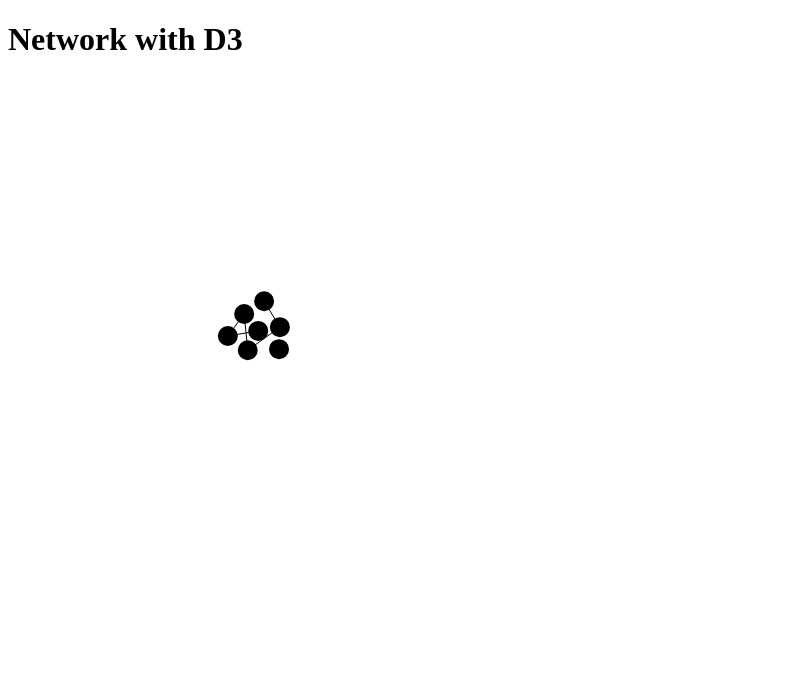
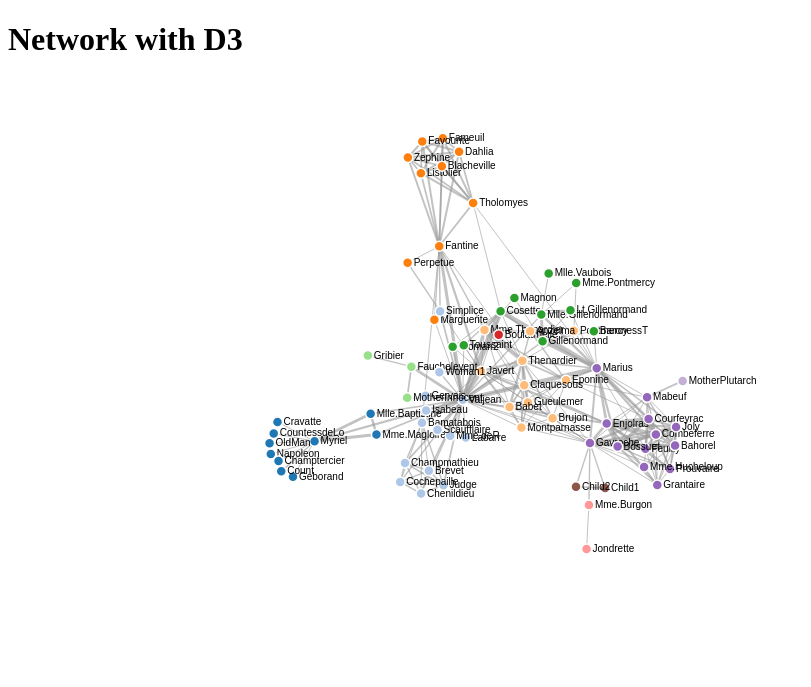
Before and after one commit to deva-sou/glog-project, a website: page app/index.html in a window 1280 px wide. Shown: the whole page, without its empty margins (0-811 px from the left). Drawn offline with nearby package versions, Linux system fonts and the light colour scheme.

Commit message:
integration of template

```diff
--- a/app/index.html
+++ b/app/index.html
@@ -1,13 +1,34 @@
 <!DOCTYPE html>
 <html lang="en">
+<style>
+    .links line {
+        stroke: #999;
+        stroke-opacity: 0.6;
+    }
+
+    .nodes circle {
+        stroke: #fff;
+        stroke-width: 1.5px;
+    }
+
+    text {
+        font-family: sans-serif;
+        font-size: 10px;
+    }
+</style>
+
 <head>
     <meta charset="UTF-8">
     <title>Networks with D3</title>
-    <body>
-        <h1>Network with D3</h1>
-        <canvas id="network" width="500" height="500"></canvas>
-        <script src="https://d3js.org/d3.v7.min.js"></script>
-        <script type='text/javascript' src="scripts/network.js"></script>
-    </body>
+
+<body>
+    <h1>Network with D3</h1>
+    <!-- <canvas id="network" width="500" height="500"></canvas> -->
+    <script src="https://d3js.org/d3.v4.min.js"></script>
+    <!-- <script type='text/javascript' src="scripts/network.js"></script> -->
+    <svg width="960" height="600"></svg>
+    <script src="scripts/graph.js"></script>
+</body>
 </head>
+
 </html>
--- /dev/null
+++ b/app/scripts/graph.js
@@ -0,0 +1,86 @@
+var svg = d3.select("svg"),
+    width = +svg.attr("width"),
+    height = +svg.attr("height");
+
+var color = d3.scaleOrdinal(d3.schemeCategory20);
+
+var simulation = d3.forceSimulation()
+    .force("link", d3.forceLink().id(function(d) { return d.id; }))
+    .force("charge", d3.forceManyBody())
+    .force("center", d3.forceCenter(width / 2, height / 2));
+
+d3.json("scripts/miserables.json", function(error, graph) {
+  if (error) throw error;
+
+  var link = svg.append("g")
+      .attr("class", "links")
+    .selectAll("line")
+    .data(graph.links)
+    .enter().append("line")
+      .attr("stroke-width", function(d) { return Math.sqrt(d.value); });
+
+  var node = svg.append("g")
+      .attr("class", "nodes")
+    .selectAll("g")
+    .data(graph.nodes)
+    .enter().append("g")
+
+  var circles = node.append("circle")
+    .attr("r", 5)
+    .attr("fill", function(d) { return color(d.group); });
+
+  // Create a drag handler and append it to the node object instead
+  var drag_handler = d3.drag()
+      .on("start", dragstarted)
+      .on("drag", dragged)
+      .on("end", dragended);
+
+  drag_handler(node);
+
+  var lables = node.append("text")
+      .text(function(d) {
+        return d.id;
+      })
+      .attr('x', 6)
+      .attr('y', 3);
+
+  node.append("title")
+      .text(function(d) { return d.id; });
+
+  simulation
+      .nodes(graph.nodes)
+      .on("tick", ticked);
+
+  simulation.force("link")
+      .links(graph.links);
+
+  function ticked() {
+    link
+        .attr("x1", function(d) { return d.source.x; })
+        .attr("y1", function(d) { return d.source.y; })
+        .attr("x2", function(d) { return d.target.x; })
+        .attr("y2", function(d) { return d.target.y; });
+
+    node
+        .attr("transform", function(d) {
+          return "translate(" + d.x + "," + d.y + ")";
+        })
+  }
+});
+
+function dragstarted(d) {
+  if (!d3.event.active) simulation.alphaTarget(0.3).restart();
+  d.fx = d.x;
+  d.fy = d.y;
+}
+
+function dragged(d) {
+  d.fx = d3.event.x;
+  d.fy = d3.event.y;
+}
+
+function dragended(d) {
+  if (!d3.event.active) simulation.alphaTarget(0);
+  d.fx = null;
+  d.fy = null;
+}
--- /dev/null
+++ b/app/scripts/miserables.json
@@ -0,0 +1,337 @@
+{
+    "nodes": [
+      {"id": "Myriel", "group": 1},
+      {"id": "Napoleon", "group": 1},
+      {"id": "Mlle.Baptistine", "group": 1},
+      {"id": "Mme.Magloire", "group": 1},
+      {"id": "CountessdeLo", "group": 1},
+      {"id": "Geborand", "group": 1},
+      {"id": "Champtercier", "group": 1},
+      {"id": "Cravatte", "group": 1},
+      {"id": "Count", "group": 1},
+      {"id": "OldMan", "group": 1},
+      {"id": "Labarre", "group": 2},
+      {"id": "Valjean", "group": 2},
+      {"id": "Marguerite", "group": 3},
+      {"id": "Mme.deR", "group": 2},
+      {"id": "Isabeau", "group": 2},
+      {"id": "Gervais", "group": 2},
+      {"id": "Tholomyes", "group": 3},
+      {"id": "Listolier", "group": 3},
+      {"id": "Fameuil", "group": 3},
+      {"id": "Blacheville", "group": 3},
+      {"id": "Favourite", "group": 3},
+      {"id": "Dahlia", "group": 3},
+      {"id": "Zephine", "group": 3},
+      {"id": "Fantine", "group": 3},
+      {"id": "Mme.Thenardier", "group": 4},
+      {"id": "Thenardier", "group": 4},
+      {"id": "Cosette", "group": 5},
+      {"id": "Javert", "group": 4},
+      {"id": "Fauchelevent", "group": 0},
+      {"id": "Bamatabois", "group": 2},
+      {"id": "Perpetue", "group": 3},
+      {"id": "Simplice", "group": 2},
+      {"id": "Scaufflaire", "group": 2},
+      {"id": "Woman1", "group": 2},
+      {"id": "Judge", "group": 2},
+      {"id": "Champmathieu", "group": 2},
+      {"id": "Brevet", "group": 2},
+      {"id": "Chenildieu", "group": 2},
+      {"id": "Cochepaille", "group": 2},
+      {"id": "Pontmercy", "group": 4},
+      {"id": "Boulatruelle", "group": 6},
+      {"id": "Eponine", "group": 4},
+      {"id": "Anzelma", "group": 4},
+      {"id": "Woman2", "group": 5},
+      {"id": "MotherInnocent", "group": 0},
+      {"id": "Gribier", "group": 0},
+      {"id": "Jondrette", "group": 7},
+      {"id": "Mme.Burgon", "group": 7},
+      {"id": "Gavroche", "group": 8},
+      {"id": "Gillenormand", "group": 5},
+      {"id": "Magnon", "group": 5},
+      {"id": "Mlle.Gillenormand", "group": 5},
+      {"id": "Mme.Pontmercy", "group": 5},
+      {"id": "Mlle.Vaubois", "group": 5},
+      {"id": "Lt.Gillenormand", "group": 5},
+      {"id": "Marius", "group": 8},
+      {"id": "BaronessT", "group": 5},
+      {"id": "Mabeuf", "group": 8},
+      {"id": "Enjolras", "group": 8},
+      {"id": "Combeferre", "group": 8},
+      {"id": "Prouvaire", "group": 8},
+      {"id": "Feuilly", "group": 8},
+      {"id": "Courfeyrac", "group": 8},
+      {"id": "Bahorel", "group": 8},
+      {"id": "Bossuet", "group": 8},
+      {"id": "Joly", "group": 8},
+      {"id": "Grantaire", "group": 8},
+      {"id": "MotherPlutarch", "group": 9},
+      {"id": "Gueulemer", "group": 4},
+      {"id": "Babet", "group": 4},
+      {"id": "Claquesous", "group": 4},
+      {"id": "Montparnasse", "group": 4},
+      {"id": "Toussaint", "group": 5},
+      {"id": "Child1", "group": 10},
+      {"id": "Child2", "group": 10},
+      {"id": "Brujon", "group": 4},
+      {"id": "Mme.Hucheloup", "group": 8}
+    ],
+    "links": [
+      {"source": "Napoleon", "target": "Myriel", "value": 1},
+      {"source": "Mlle.Baptistine", "target": "Myriel", "value": 8},
+      {"source": "Mme.Magloire", "target": "Myriel", "value": 10},
+      {"source": "Mme.Magloire", "target": "Mlle.Baptistine", "value": 6},
+      {"source": "CountessdeLo", "target": "Myriel", "value": 1},
+      {"source": "Geborand", "target": "Myriel", "value": 1},
+      {"source": "Champtercier", "target": "Myriel", "value": 1},
+      {"source": "Cravatte", "target": "Myriel", "value": 1},
+      {"source": "Count", "target": "Myriel", "value": 2},
+      {"source": "OldMan", "target": "Myriel", "value": 1},
+      {"source": "Valjean", "target": "Labarre", "value": 1},
+      {"source": "Valjean", "target": "Mme.Magloire", "value": 3},
+      {"source": "Valjean", "target": "Mlle.Baptistine", "value": 3},
+      {"source": "Valjean", "target": "Myriel", "value": 5},
+      {"source": "Marguerite", "target": "Valjean", "value": 1},
+      {"source": "Mme.deR", "target": "Valjean", "value": 1},
+      {"source": "Isabeau", "target": "Valjean", "value": 1},
+      {"source": "Gervais", "target": "Valjean", "value": 1},
+      {"source": "Listolier", "target": "Tholomyes", "value": 4},
+      {"source": "Fameuil", "target": "Tholomyes", "value": 4},
+      {"source": "Fameuil", "target": "Listolier", "value": 4},
+      {"source": "Blacheville", "target": "Tholomyes", "value": 4},
+      {"source": "Blacheville", "target": "Listolier", "value": 4},
+      {"source": "Blacheville", "target": "Fameuil", "value": 4},
+      {"source": "Favourite", "target": "Tholomyes", "value": 3},
+      {"source": "Favourite", "target": "Listolier", "value": 3},
+      {"source": "Favourite", "target": "Fameuil", "value": 3},
+      {"source": "Favourite", "target": "Blacheville", "value": 4},
+      {"source": "Dahlia", "target": "Tholomyes", "value": 3},
+      {"source": "Dahlia", "target": "Listolier", "value": 3},
+      {"source": "Dahlia", "target": "Fameuil", "value": 3},
+      {"source": "Dahlia", "target": "Blacheville", "value": 3},
+      {"source": "Dahlia", "target": "Favourite", "value": 5},
+      {"source": "Zephine", "target": "Tholomyes", "value": 3},
+      {"source": "Zephine", "target": "Listolier", "value": 3},
+      {"source": "Zephine", "target": "Fameuil", "value": 3},
+      {"source": "Zephine", "target": "Blacheville", "value": 3},
+      {"source": "Zephine", "target": "Favourite", "value": 4},
+      {"source": "Zephine", "target": "Dahlia", "value": 4},
+      {"source": "Fantine", "target": "Tholomyes", "value": 3},
+      {"source": "Fantine", "target": "Listolier", "value": 3},
+      {"source": "Fantine", "target": "Fameuil", "value": 3},
+      {"source": "Fantine", "target": "Blacheville", "value": 3},
+      {"source": "Fantine", "target": "Favourite", "value": 4},
+      {"source": "Fantine", "target": "Dahlia", "value": 4},
+      {"source": "Fantine", "target": "Zephine", "value": 4},
+      {"source": "Fantine", "target": "Marguerite", "value": 2},
+      {"source": "Fantine", "target": "Valjean", "value": 9},
+      {"source": "Mme.Thenardier", "target": "Fantine", "value": 2},
+      {"source": "Mme.Thenardier", "target": "Valjean", "value": 7},
+      {"source": "Thenardier", "target": "Mme.Thenardier", "value": 13},
+      {"source": "Thenardier", "target": "Fantine", "value": 1},
+      {"source": "Thenardier", "target": "Valjean", "value": 12},
+      {"source": "Cosette", "target": "Mme.Thenardier", "value": 4},
+      {"source": "Cosette", "target": "Valjean", "value": 31},
+      {"source": "Cosette", "target": "Tholomyes", "value": 1},
+      {"source": "Cosette", "target": "Thenardier", "value": 1},
+      {"source": "Javert", "target": "Valjean", "value": 17},
+      {"source": "Javert", "target": "Fantine", "value": 5},
+      {"source": "Javert", "target": "Thenardier", "value": 5},
+      {"source": "Javert", "target": "Mme.Thenardier", "value": 1},
+      {"source": "Javert", "target": "Cosette", "value": 1},
+      {"source": "Fauchelevent", "target": "Valjean", "value": 8},
+      {"source": "Fauchelevent", "target": "Javert", "value": 1},
+      {"source": "Bamatabois", "target": "Fantine", "value": 1},
+      {"source": "Bamatabois", "target": "Javert", "value": 1},
+      {"source": "Bamatabois", "target": "Valjean", "value": 2},
+      {"source": "Perpetue", "target": "Fantine", "value": 1},
+      {"source": "Simplice", "target": "Perpetue", "value": 2},
+      {"source": "Simplice", "target": "Valjean", "value": 3},
+      {"source": "Simplice", "target": "Fantine", "value": 2},
+      {"source": "Simplice", "target": "Javert", "value": 1},
+      {"source": "Scaufflaire", "target": "Valjean", "value": 1},
+      {"source": "Woman1", "target": "Valjean", "value": 2},
+      {"source": "Woman1", "target": "Javert", "value": 1},
+      {"source": "Judge", "target": "Valjean", "value": 3},
+      {"source": "Judge", "target": "Bamatabois", "value": 2},
+      {"source": "Champmathieu", "target": "Valjean", "value": 3},
+      {"source": "Champmathieu", "target": "Judge", "value": 3},
+      {"source": "Champmathieu", "target": "Bamatabois", "value": 2},
+      {"source": "Brevet", "target": "Judge", "value": 2},
+      {"source": "Brevet", "target": "Champmathieu", "value": 2},
+      {"source": "Brevet", "target": "Valjean", "value": 2},
+      {"source": "Brevet", "target": "Bamatabois", "value": 1},
+      {"source": "Chenildieu", "target": "Judge", "value": 2},
+      {"source": "Chenildieu", "target": "Champmathieu", "value": 2},
+      {"source": "Chenildieu", "target": "Brevet", "value": 2},
+      {"source": "Chenildieu", "target": "Valjean", "value": 2},
+      {"source": "Chenildieu", "target": "Bamatabois", "value": 1},
+      {"source": "Cochepaille", "target": "Judge", "value": 2},
+      {"source": "Cochepaille", "target": "Champmathieu", "value": 2},
+      {"source": "Cochepaille", "target": "Brevet", "value": 2},
+      {"source": "Cochepaille", "target": "Chenildieu", "value": 2},
+      {"source": "Cochepaille", "target": "Valjean", "value": 2},
+      {"source": "Cochepaille", "target": "Bamatabois", "value": 1},
+      {"source": "Pontmercy", "target": "Thenardier", "value": 1},
+      {"source": "Boulatruelle", "target": "Thenardier", "value": 1},
+      {"source": "Eponine", "target": "Mme.Thenardier", "value": 2},
+      {"source": "Eponine", "target": "Thenardier", "value": 3},
+      {"source": "Anzelma", "target": "Eponine", "value": 2},
+      {"source": "Anzelma", "target": "Thenardier", "value": 2},
+      {"source": "Anzelma", "target": "Mme.Thenardier", "value": 1},
+      {"source": "Woman2", "target": "Valjean", "value": 3},
+      {"source": "Woman2", "target": "Cosette", "value": 1},
+      {"source": "Woman2", "target": "Javert", "value": 1},
+      {"source": "MotherInnocent", "target": "Fauchelevent", "value": 3},
+      {"source": "MotherInnocent", "target": "Valjean", "value": 1},
+      {"source": "Gribier", "target": "Fauchelevent", "value": 2},
+      {"source": "Mme.Burgon", "target": "Jondrette", "value": 1},
+      {"source": "Gavroche", "target": "Mme.Burgon", "value": 2},
+      {"source": "Gavroche", "target": "Thenardier", "value": 1},
+      {"source": "Gavroche", "target": "Javert", "value": 1},
+      {"source": "Gavroche", "target": "Valjean", "value": 1},
+      {"source": "Gillenormand", "target": "Cosette", "value": 3},
+      {"source": "Gillenormand", "target": "Valjean", "value": 2},
+      {"source": "Magnon", "target": "Gillenormand", "value": 1},
+      {"source": "Magnon", "target": "Mme.Thenardier", "value": 1},
+      {"source": "Mlle.Gillenormand", "target": "Gillenormand", "value": 9},
+      {"source": "Mlle.Gillenormand", "target": "Cosette", "value": 2},
+      {"source": "Mlle.Gillenormand", "target": "Valjean", "value": 2},
+      {"source": "Mme.Pontmercy", "target": "Mlle.Gillenormand", "value": 1},
+      {"source": "Mme.Pontmercy", "target": "Pontmercy", "value": 1},
+      {"source": "Mlle.Vaubois", "target": "Mlle.Gillenormand", "value": 1},
+      {"source": "Lt.Gillenormand", "target": "Mlle.Gillenormand", "value": 2},
+      {"source": "Lt.Gillenormand", "target": "Gillenormand", "value": 1},
+      {"source": "Lt.Gillenormand", "target": "Cosette", "value": 1},
+      {"source": "Marius", "target": "Mlle.Gillenormand", "value": 6},
+      {"source": "Marius", "target": "Gillenormand", "value": 12},
+      {"source": "Marius", "target": "Pontmercy", "value": 1},
+      {"source": "Marius", "target": "Lt.Gillenormand", "value": 1},
+      {"source": "Marius", "target": "Cosette", "value": 21},
+      {"source": "Marius", "target": "Valjean", "value": 19},
+      {"source": "Marius", "target": "Tholomyes", "value": 1},
+      {"source": "Marius", "target": "Thenardier", "value": 2},
+      {"source": "Marius", "target": "Eponine", "value": 5},
+      {"source": "Marius", "target": "Gavroche", "value": 4},
+      {"source": "BaronessT", "target": "Gillenormand", "value": 1},
+      {"source": "BaronessT", "target": "Marius", "value": 1},
+      {"source": "Mabeuf", "target": "Marius", "value": 1},
+      {"source": "Mabeuf", "target": "Eponine", "value": 1},
+      {"source": "Mabeuf", "target": "Gavroche", "value": 1},
+      {"source": "Enjolras", "target": "Marius", "value": 7},
+      {"source": "Enjolras", "target": "Gavroche", "value": 7},
+      {"source": "Enjolras", "target": "Javert", "value": 6},
+      {"source": "Enjolras", "target": "Mabeuf", "value": 1},
+      {"source": "Enjolras", "target": "Valjean", "value": 4},
+      {"source": "Combeferre", "target": "Enjolras", "value": 15},
+      {"source": "Combeferre", "target": "Marius", "value": 5},
+      {"source": "Combeferre", "target": "Gavroche", "value": 6},
+      {"source": "Combeferre", "target": "Mabeuf", "value": 2},
+      {"source": "Prouvaire", "target": "Gavroche", "value": 1},
+      {"source": "Prouvaire", "target": "Enjolras", "value": 4},
+      {"source": "Prouvaire", "target": "Combeferre", "value": 2},
+      {"source": "Feuilly", "target": "Gavroche", "value": 2},
+      {"source": "Feuilly", "target": "Enjolras", "value": 6},
+      {"source": "Feuilly", "target": "Prouvaire", "value": 2},
+      {"source": "Feuilly", "target": "Combeferre", "value": 5},
+      {"source": "Feuilly", "target": "Mabeuf", "value": 1},
+      {"source": "Feuilly", "target": "Marius", "value": 1},
+      {"source": "Courfeyrac", "target": "Marius", "value": 9},
+      {"source": "Courfeyrac", "target": "Enjolras", "value": 17},
+      {"source": "Courfeyrac", "target": "Combeferre", "value": 13},
+      {"source": "Courfeyrac", "target": "Gavroche", "value": 7},
+      {"source": "Courfeyrac", "target": "Mabeuf", "value": 2},
+      {"source": "Courfeyrac", "target": "Eponine", "value": 1},
+      {"source": "Courfeyrac", "target": "Feuilly", "value": 6},
+      {"source": "Courfeyrac", "target": "Prouvaire", "value": 3},
+      {"source": "Bahorel", "target": "Combeferre", "value": 5},
+      {"source": "Bahorel", "target": "Gavroche", "value": 5},
+      {"source": "Bahorel", "target": "Courfeyrac", "value": 6},
+      {"source": "Bahorel", "target": "Mabeuf", "value": 2},
+      {"source": "Bahorel", "target": "Enjolras", "value": 4},
+      {"source": "Bahorel", "target": "Feuilly", "value": 3},
+      {"source": "Bahorel", "target": "Prouvaire", "value": 2},
+      {"source": "Bahorel", "target": "Marius", "value": 1},
+      {"source": "Bossuet", "target": "Marius", "value": 5},
+      {"source": "Bossuet", "target": "Courfeyrac", "value": 12},
+      {"source": "Bossuet", "target": "Gavroche", "value": 5},
+      {"source": "Bossuet", "target": "Bahorel", "value": 4},
+      {"source": "Bossuet", "target": "Enjolras", "value": 10},
+      {"source": "Bossuet", "target": "Feuilly", "value": 6},
+      {"source": "Bossuet", "target": "Prouvaire", "value": 2},
+      {"source": "Bossuet", "target": "Combeferre", "value": 9},
+      {"source": "Bossuet", "target": "Mabeuf", "value": 1},
+      {"source": "Bossuet", "target": "Valjean", "value": 1},
+      {"source": "Joly", "target": "Bahorel", "value": 5},
+      {"source": "Joly", "target": "Bossuet", "value": 7},
+      {"source": "Joly", "target": "Gavroche", "value": 3},
+      {"source": "Joly", "target": "Courfeyrac", "value": 5},
+      {"source": "Joly", "target": "Enjolras", "value": 5},
+      {"source": "Joly", "target": "Feuilly", "value": 5},
+      {"source": "Joly", "target": "Prouvaire", "value": 2},
+      {"source": "Joly", "target": "Combeferre", "value": 5},
+      {"source": "Joly", "target": "Mabeuf", "value": 1},
+      {"source": "Joly", "target": "Marius", "value": 2},
+      {"source": "Grantaire", "target": "Bossuet", "value": 3},
+      {"source": "Grantaire", "target": "Enjolras", "value": 3},
+      {"source": "Grantaire", "target": "Combeferre", "value": 1},
+      {"source": "Grantaire", "target": "Courfeyrac", "value": 2},
+      {"source": "Grantaire", "target": "Joly", "value": 2},
+      {"source": "Grantaire", "target": "Gavroche", "value": 1},
+      {"source": "Grantaire", "target": "Bahorel", "value": 1},
+      {"source": "Grantaire", "target": "Feuilly", "value": 1},
+      {"source": "Grantaire", "target": "Prouvaire", "value": 1},
+      {"source": "MotherPlutarch", "target": "Mabeuf", "value": 3},
+      {"source": "Gueulemer", "target": "Thenardier", "value": 5},
+      {"source": "Gueulemer", "target": "Valjean", "value": 1},
+      {"source": "Gueulemer", "target": "Mme.Thenardier", "value": 1},
+      {"source": "Gueulemer", "target": "Javert", "value": 1},
+      {"source": "Gueulemer", "target": "Gavroche", "value": 1},
+      {"source": "Gueulemer", "target": "Eponine", "value": 1},
+      {"source": "Babet", "target": "Thenardier", "value": 6},
+      {"source": "Babet", "target": "Gueulemer", "value": 6},
+      {"source": "Babet", "target": "Valjean", "value": 1},
+      {"source": "Babet", "target": "Mme.Thenardier", "value": 1},
+      {"source": "Babet", "target": "Javert", "value": 2},
+      {"source": "Babet", "target": "Gavroche", "value": 1},
+      {"source": "Babet", "target": "Eponine", "value": 1},
+      {"source": "Claquesous", "target": "Thenardier", "value": 4},
+      {"source": "Claquesous", "target": "Babet", "value": 4},
+      {"source": "Claquesous", "target": "Gueulemer", "value": 4},
+      {"source": "Claquesous", "target": "Valjean", "value": 1},
+      {"source": "Claquesous", "target": "Mme.Thenardier", "value": 1},
+      {"source": "Claquesous", "target": "Javert", "value": 1},
+      {"source": "Claquesous", "target": "Eponine", "value": 1},
+      {"source": "Claquesous", "target": "Enjolras", "value": 1},
+      {"source": "Montparnasse", "target": "Javert", "value": 1},
+      {"source": "Montparnasse", "target": "Babet", "value": 2},
+      {"source": "Montparnasse", "target": "Gueulemer", "value": 2},
+      {"source": "Montparnasse", "target": "Claquesous", "value": 2},
+      {"source": "Montparnasse", "target": "Valjean", "value": 1},
+      {"source": "Montparnasse", "target": "Gavroche", "value": 1},
+      {"source": "Montparnasse", "target": "Eponine", "value": 1},
+      {"source": "Montparnasse", "target": "Thenardier", "value": 1},
+      {"source": "Toussaint", "target": "Cosette", "value": 2},
+      {"source": "Toussaint", "target": "Javert", "value": 1},
+      {"source": "Toussaint", "target": "Valjean", "value": 1},
+      {"source": "Child1", "target": "Gavroche", "value": 2},
+      {"source": "Child2", "target": "Gavroche", "value": 2},
+      {"source": "Child2", "target": "Child1", "value": 3},
+      {"source": "Brujon", "target": "Babet", "value": 3},
+      {"source": "Brujon", "target": "Gueulemer", "value": 3},
+      {"source": "Brujon", "target": "Thenardier", "value": 3},
+      {"source": "Brujon", "target": "Gavroche", "value": 1},
+      {"source": "Brujon", "target": "Eponine", "value": 1},
+      {"source": "Brujon", "target": "Claquesous", "value": 1},
+      {"source": "Brujon", "target": "Montparnasse", "value": 1},
+      {"source": "Mme.Hucheloup", "target": "Bossuet", "value": 1},
+      {"source": "Mme.Hucheloup", "target": "Joly", "value": 1},
+      {"source": "Mme.Hucheloup", "target": "Grantaire", "value": 1},
+      {"source": "Mme.Hucheloup", "target": "Bahorel", "value": 1},
+      {"source": "Mme.Hucheloup", "target": "Courfeyrac", "value": 1},
+      {"source": "Mme.Hucheloup", "target": "Gavroche", "value": 1},
+      {"source": "Mme.Hucheloup", "target": "Enjolras", "value": 1}
+    ]
+  }
--- a/index.js
+++ b/index.js
@@ -10,7 +10,7 @@ const path = require("path");
 //  * App Variables
 //  */
 const app = express();
-const port = process.env.PORT || "80";
+const port = process.env.PORT || "8000";
 require('dotenv').config();
 
 
```
